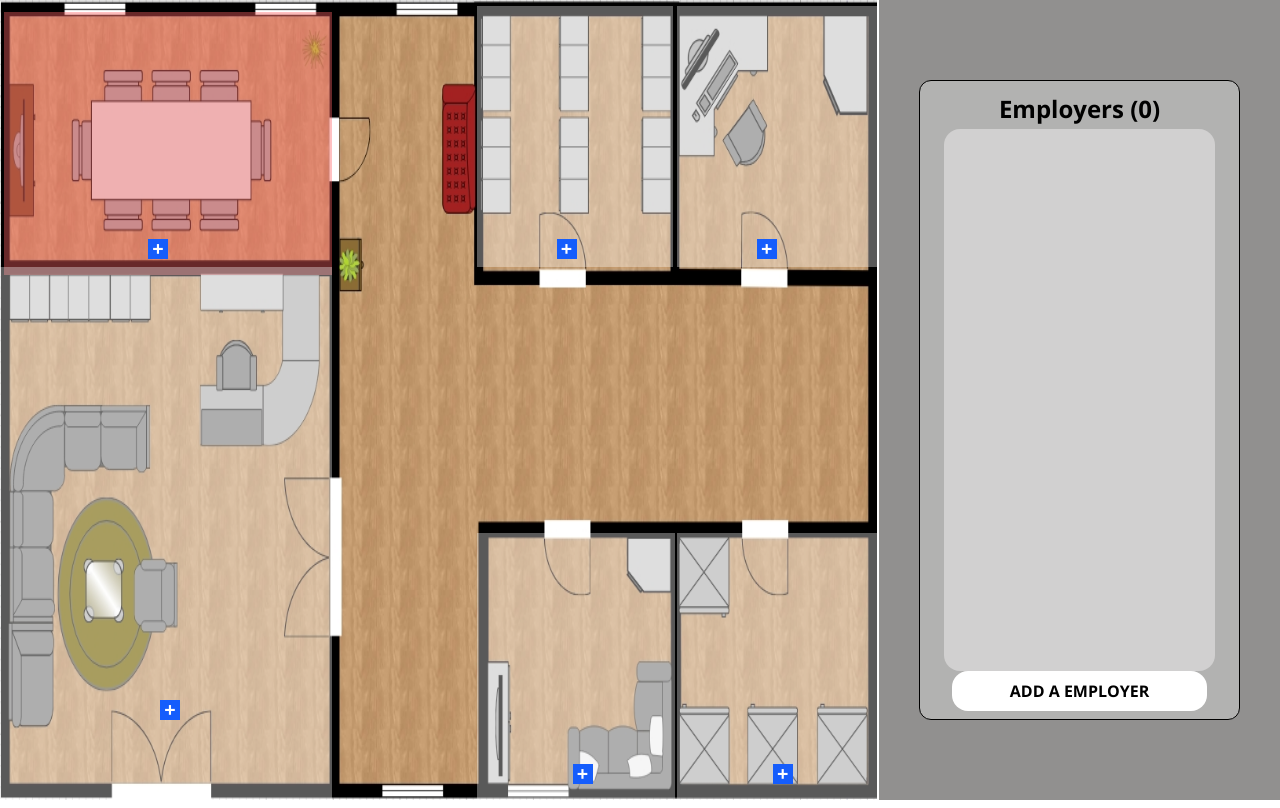
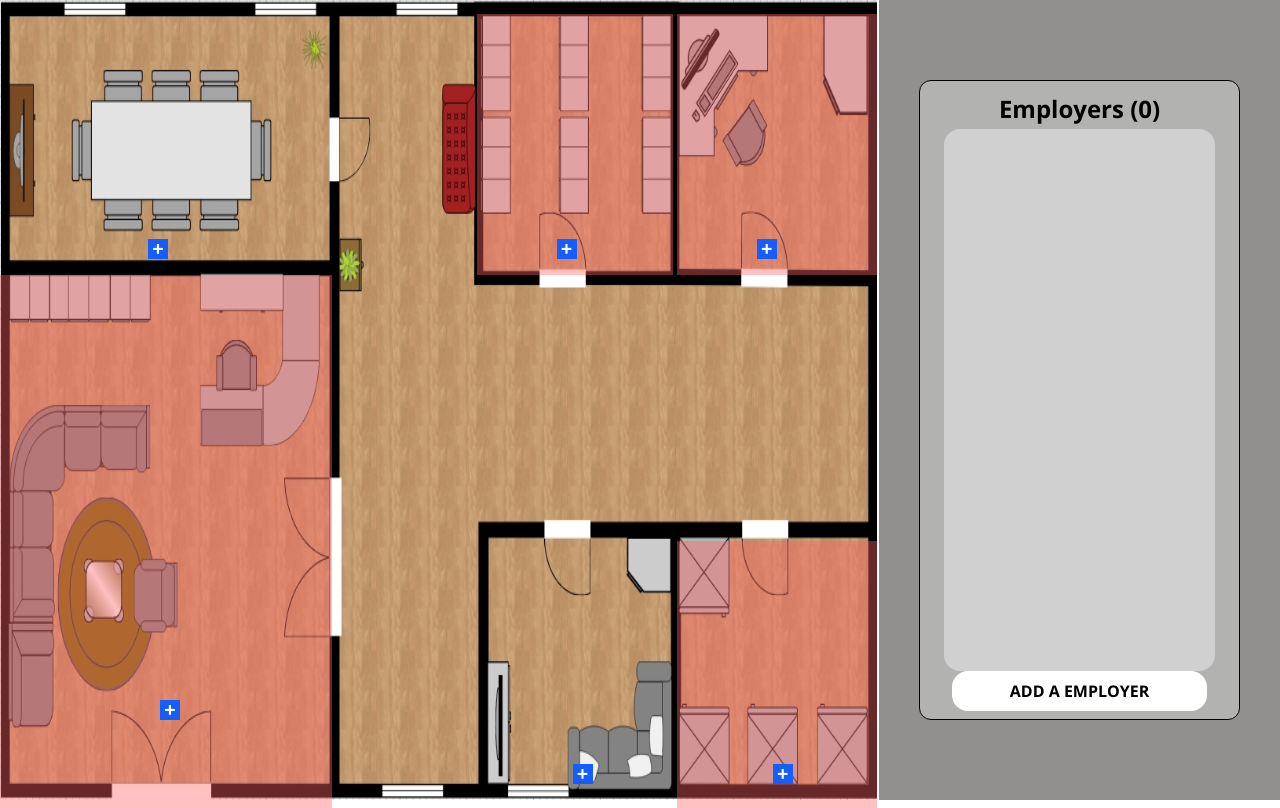
Before and after one commit to Parlog07/WorkSphere---Virtual-Workspace, a plain HTML site: page index.html in a window 1280 px wide. Drawn offline with nearby package versions, Linux system fonts and the light colour scheme.

Commit message:
zoning colors of gthe floor

```diff
--- a/index.html
+++ b/index.html
@@ -23,32 +23,32 @@
         <div class=" col-span-5 row-span-2 mt-1 ml-1  relative">
         <button
             class="floorzoonbtn w-2 h-2 xl:w-5 xl:h-5 xl:text-xl xl:bottom-2 xl:left-36 2xl:w-8 2xl:h-8 2xl:text-2xl 2xl:bottom-3 2xl:left-60 bg-blue-600 text-white text-xs font-bold flex justify-center items-center absolute bottom-1 left-16 cursor-pointer" data-zone="Conference Room">+</button>
+          <div class="zone-display w-full h-full flex flex-col items-center mt-2 text-white font-bold "></div>
+          </div>
+        <div class=" col-start-8 col-span-3 row-span-2 mt-1.5 relative">
+          <button
+            class="floorzoonbtn w-2 h-2 xl:w-5 xl:h-5 xl:text-xl xl:bottom-2 xl:left-20 2xl:w-8 2xl:h-8 2xl:text-2xl 2xl:bottom-3 2xl:left-35 bg-blue-600 text-white text-xs font-bold flex justify-center items-center absolute bottom-1 left-9 cursor-pointer" data-zone="Server Room" >+</button>
           <div class="zone-display w-full h-full flex flex-col items-center mt-2 text-white font-bold empty:bg-red-400/40"></div>
           </div>
-        <div class=" col-start-8 col-span-3 row-span-2 mt-1.5 py-8 bg-white/35 relative">
-          <button
-            class="floorzoonbtn w-2 h-2 xl:w-5 xl:h-5 xl:text-xl xl:bottom-2 xl:left-20 2xl:w-8 2xl:h-8 2xl:text-2xl 2xl:bottom-3 2xl:left-35 bg-blue-600 text-white text-xs font-bold flex justify-center items-center absolute bottom-1 left-9 cursor-pointer" data-zone="Server Room" >+</button>
-          <div class="zone-display flex flex-col items-center mt-2 text-white font-bold"></div>
-          </div>
-            <div class=" col-span-3 row-span-2 mt-1.5 -ml-1 py-8 bg-white/35 relative">
+            <div class=" col-span-3 row-span-2 mt-1.5 -ml-1  relative">
           <button
             class="floorzoonbtn w-2 h-2 xl:w-5 xl:h-5 xl:text-xl xl:bottom-2 xl:left-20 2xl:w-8 2xl:h-8 2xl:text-2xl 2xl:bottom-3 2xl:left-35 bg-blue-600 text-white text-xs font-bold flex justify-center items-center absolute bottom-1 left-9 cursor-pointer"data-zone="Security Room">+</button>
-        <div class="zone-display flex flex-col items-center mt-2 text-white font-bold"></div>
+        <div class="zone-display w-full h-full flex flex-col items-center mt-2 text-white font-bold empty:bg-red-400/40"></div>
           </div>
-        <div class=" col-start-1 col-span-5 row-span-4 bg-white/35 relative">
+        <div class=" col-start-1 col-span-5 row-span-4  relative">
           <button
             class="floorzoonbtn w-2 h-2 xl:w-5 xl:h-5 xl:text-xl xl:bottom-20 xl:left-40 2xl:w-8 2xl:h-8 2xl:text-2xl 2xl:bottom-30 2xl:left-65 bg-blue-600 text-white text-xs font-bold flex justify-center items-center absolute bottom-5 left-17 cursor-pointer" data-zone="Reception">+</button>
-        <div class="zone-display flex flex-col items-center mt-2 text-white font-bold"></div>
+        <div class="zone-display w-full h-full flex flex-col items-center mt-2 text-white font-bold empty:bg-red-400/40"></div>
           </div>
-        <div class=" col-start-8 row-start-5 col-span-3 row-span-2 -mr-0.5 bg-white/35 relative">
+        <div class=" col-start-8 row-start-5 col-span-3 row-span-2 -mr-0.5 relative">
           <button
           class="floorzoonbtn w-2 h-2 xl:w-5 xl:h-5 xl:text-xl xl:bottom-4 xl:left-24 2xl:w-8 2xl:h-8 2xl:text-2xl 2xl:bottom-6 2xl:left-40 bg-blue-600 text-white text-xs font-bold flex justify-center items-center absolute bottom-2 left-9 cursor-pointer" data-zone="Staff Room">+</button>
-          <div class="zone-display flex flex-col items-center mt-2 text-white font-bold"></div>
+          <div class="zone-display w-full h-full flex flex-col items-center mt-2 text-white font-bold "></div>
         </div>
-        <div class=" col-start-11 row-start-5 col-span-3 row-span-2 -ml-1 bg-white/35 relative">
+        <div class=" col-start-11 row-start-5 col-span-3 row-span-2 -ml-1 relative">
           <button
           class="floorzoonbtn w-2 h-2 xl:w-5 xl:h-5 xl:text-xl xl:bottom-4 xl:left-24 2xl:w-8 2xl:h-8 2xl:text-2xl 2xl:bottom-6 2xl:left-40 bg-blue-600 text-white text-xs font-bold flex justify-center items-center absolute bottom-2 left-9 cursor-pointer" data-zone="Archives Room">+</button>
-          <div class="zone-display flex flex-col items-center mt-2 text-white font-bold"></div>
+          <div class="zone-display w-full h-full flex flex-col items-center mt-2 text-white font-bold empty:bg-red-400/40"></div>
         </div>
       </div>
     </section>
```
